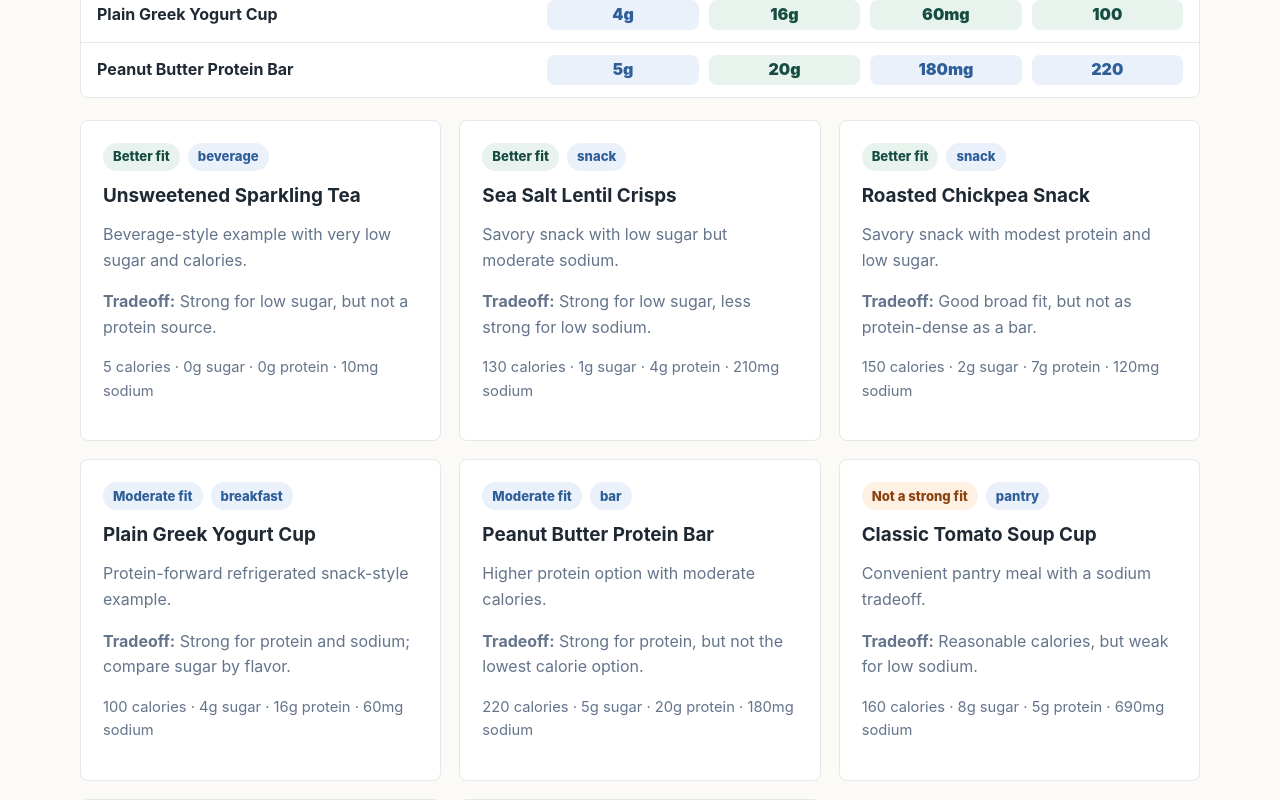
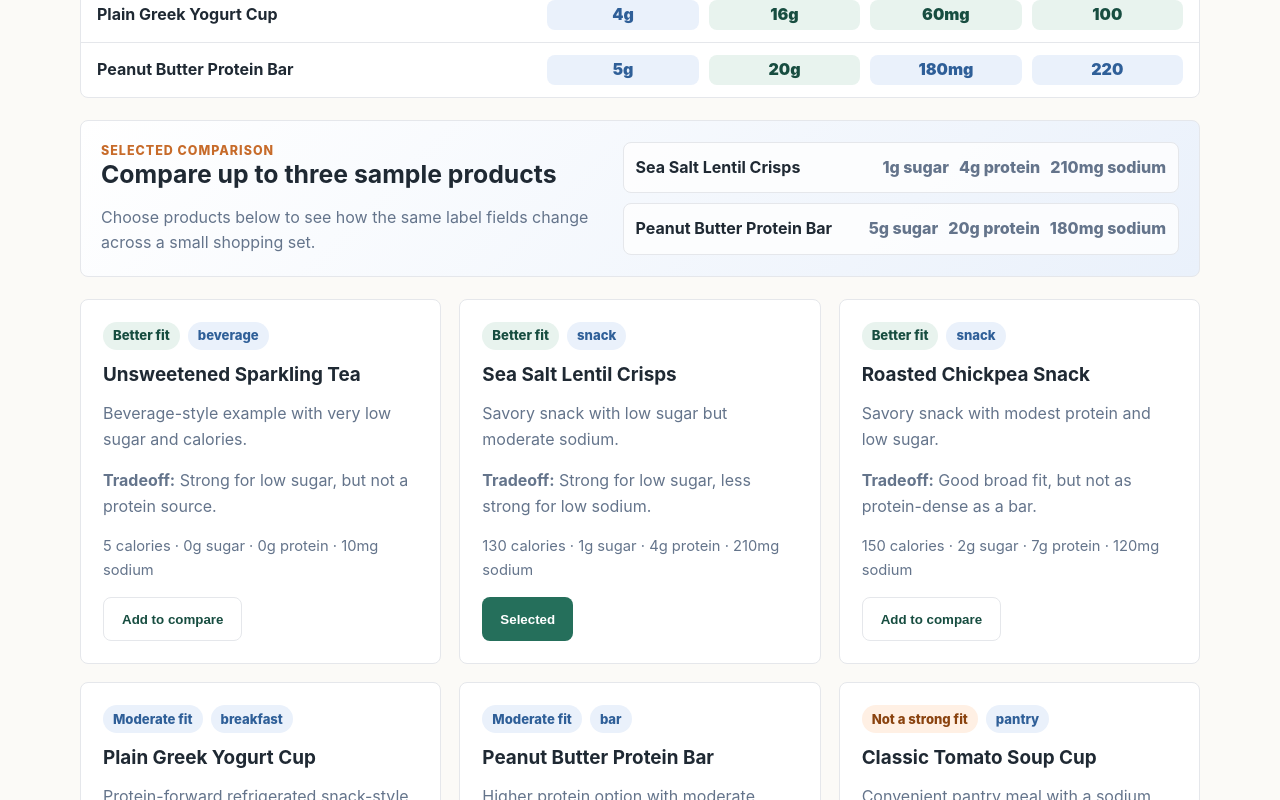
Before and after one commit to Astalos11/bettercart-ai-approval-site, a Next.js app: page /tools/food-comparison-demo in a window 1280 px wide. Shown: the part 1140-1940 px from the top of the page. Built offline with nearby package versions, Linux system fonts and the light colour scheme; no server answers.

Commit message:
Add demo product selection interaction

```diff
--- a/app/globals.css
+++ b/app/globals.css
@@ -643,6 +643,49 @@ th {
   text-transform: capitalize;
 }
 
+.compare-tray {
+  display: grid;
+  grid-template-columns: minmax(0, 0.95fr) minmax(0, 1.05fr);
+  gap: 18px;
+  align-items: center;
+  margin: 22px 0;
+  padding: 20px;
+  border: 1px solid var(--line);
+  border-radius: 8px;
+  background: linear-gradient(135deg, #ffffff 0%, #eaf1fb 100%);
+}
+
+.compare-tray h2 {
+  font-size: 1.55rem;
+}
+
+.compare-tray p {
+  color: var(--muted);
+  margin-bottom: 0;
+}
+
+.selected-grid {
+  display: grid;
+  gap: 10px;
+}
+
+.selected-card {
+  display: grid;
+  grid-template-columns: minmax(160px, 1fr) repeat(3, auto);
+  gap: 10px;
+  align-items: center;
+  background: rgba(255, 255, 255, 0.78);
+  border: 1px solid var(--line);
+  border-radius: 8px;
+  padding: 12px;
+}
+
+.selected-card span {
+  color: var(--muted);
+  font-weight: 800;
+  white-space: nowrap;
+}
+
 .footer {
   margin-top: auto;
   padding: 36px 0;
@@ -698,7 +741,9 @@ th {
 
   .metric-preview-head,
   .metric-preview-row,
-  .demo-table-row {
+  .demo-table-row,
+  .compare-tray,
+  .selected-card {
     grid-template-columns: 1fr;
   }
 }
--- a/app/tools/food-comparison-demo/page.jsx
+++ b/app/tools/food-comparison-demo/page.jsx
@@ -43,6 +43,10 @@ function getMetricFocus(intent) {
 export default function DemoPage() {
   const [intent, setIntent] = useState("low_sugar");
   const [category, setCategory] = useState("all");
+  const [selectedNames, setSelectedNames] = useState([
+    "Sea Salt Lentil Crisps",
+    "Peanut Butter Protein Bar"
+  ]);
   const sortedProducts = useMemo(() => {
     return demoProducts.filter((product) => category === "all" || product.category === category).sort((a, b) => {
       if (intent === "low_sugar") return a.totalSugar - b.totalSugar;
@@ -54,6 +58,21 @@ export default function DemoPage() {
       return a.sodium - b.sodium;
     });
   }, [intent, category]);
+  const selectedProducts = useMemo(() => {
+    return demoProducts.filter((product) => selectedNames.includes(product.name));
+  }, [selectedNames]);
+
+  function toggleSelected(productName) {
+    setSelectedNames((current) => {
+      if (current.includes(productName)) {
+        return current.filter((name) => name !== productName);
+      }
+      if (current.length >= 3) {
+        return [current[1], current[2], productName];
+      }
+      return [...current, productName];
+    });
+  }
 
   return (
     <section className="section">
@@ -126,9 +145,30 @@ export default function DemoPage() {
           ))}
         </div>
 
+        <div className="compare-tray" aria-label="Selected sample products">
+          <div>
+            <div className="eyebrow">Selected comparison</div>
+            <h2>Compare up to three sample products</h2>
+            <p>
+              Choose products below to see how the same label fields change across a small shopping set.
+            </p>
+          </div>
+          <div className="selected-grid">
+            {selectedProducts.map((product) => (
+              <div className="selected-card" key={product.name}>
+                <strong>{product.name}</strong>
+                <span>{product.totalSugar}g sugar</span>
+                <span>{product.protein}g protein</span>
+                <span>{product.sodium}mg sodium</span>
+              </div>
+            ))}
+          </div>
+        </div>
+
         <div className="grid three" style={{ marginTop: 22 }}>
           {sortedProducts.map((product) => {
             const fit = getFit(product, intent);
+            const isSelected = selectedNames.includes(product.name);
             return (
               <div className="card" key={product.name}>
                 <span className={`badge ${fit === "Better fit" ? "green" : fit === "Moderate fit" ? "blue" : "orange"}`}>
@@ -141,6 +181,13 @@ export default function DemoPage() {
                 <p className="metric">
                   {product.calories} calories · {product.totalSugar}g sugar · {product.protein}g protein · {product.sodium}mg sodium
                 </p>
+                <button
+                  className={`button ${isSelected ? "" : "secondary"}`}
+                  type="button"
+                  onClick={() => toggleSelected(product.name)}
+                >
+                  {isSelected ? "Selected" : "Add to compare"}
+                </button>
               </div>
             );
           })}
```
